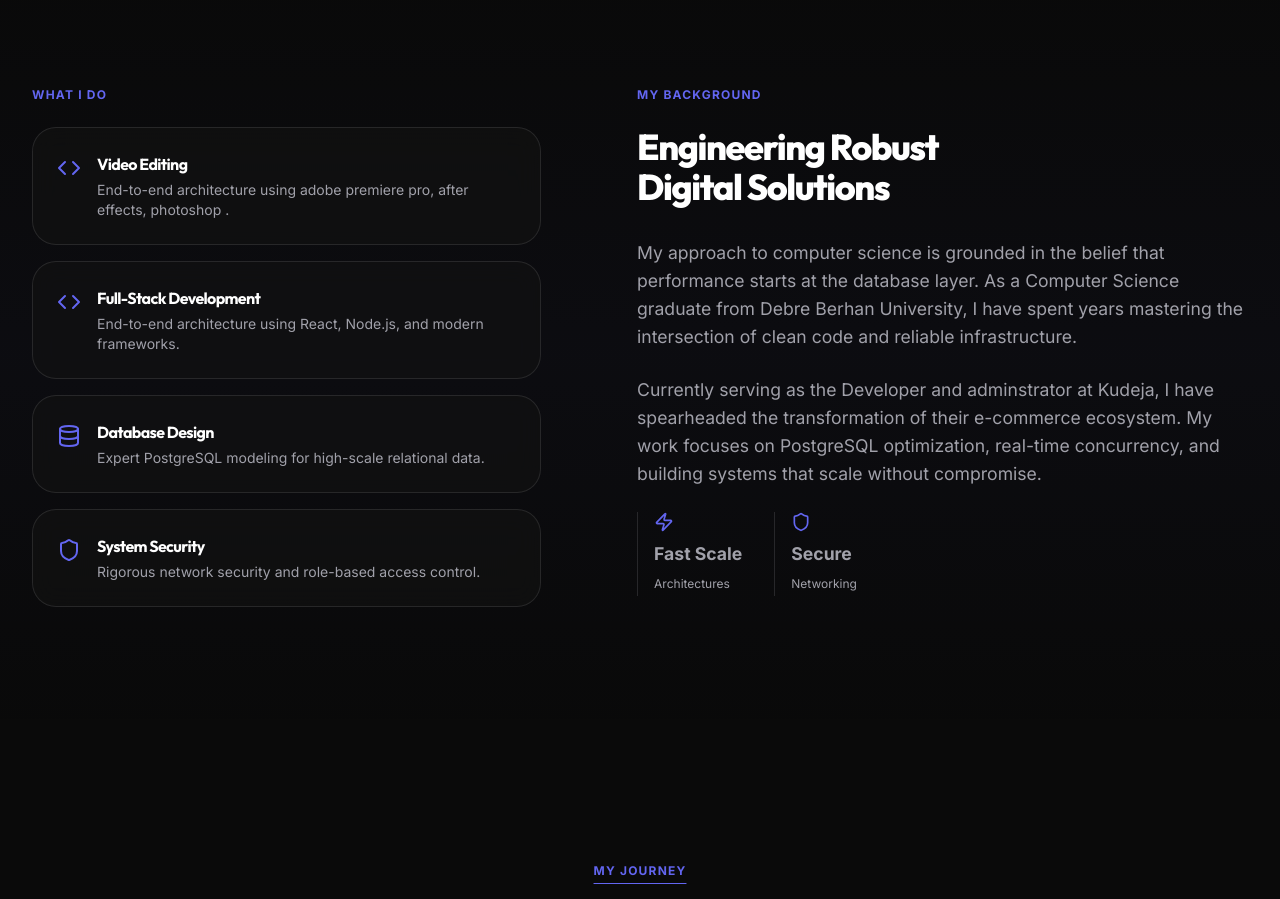
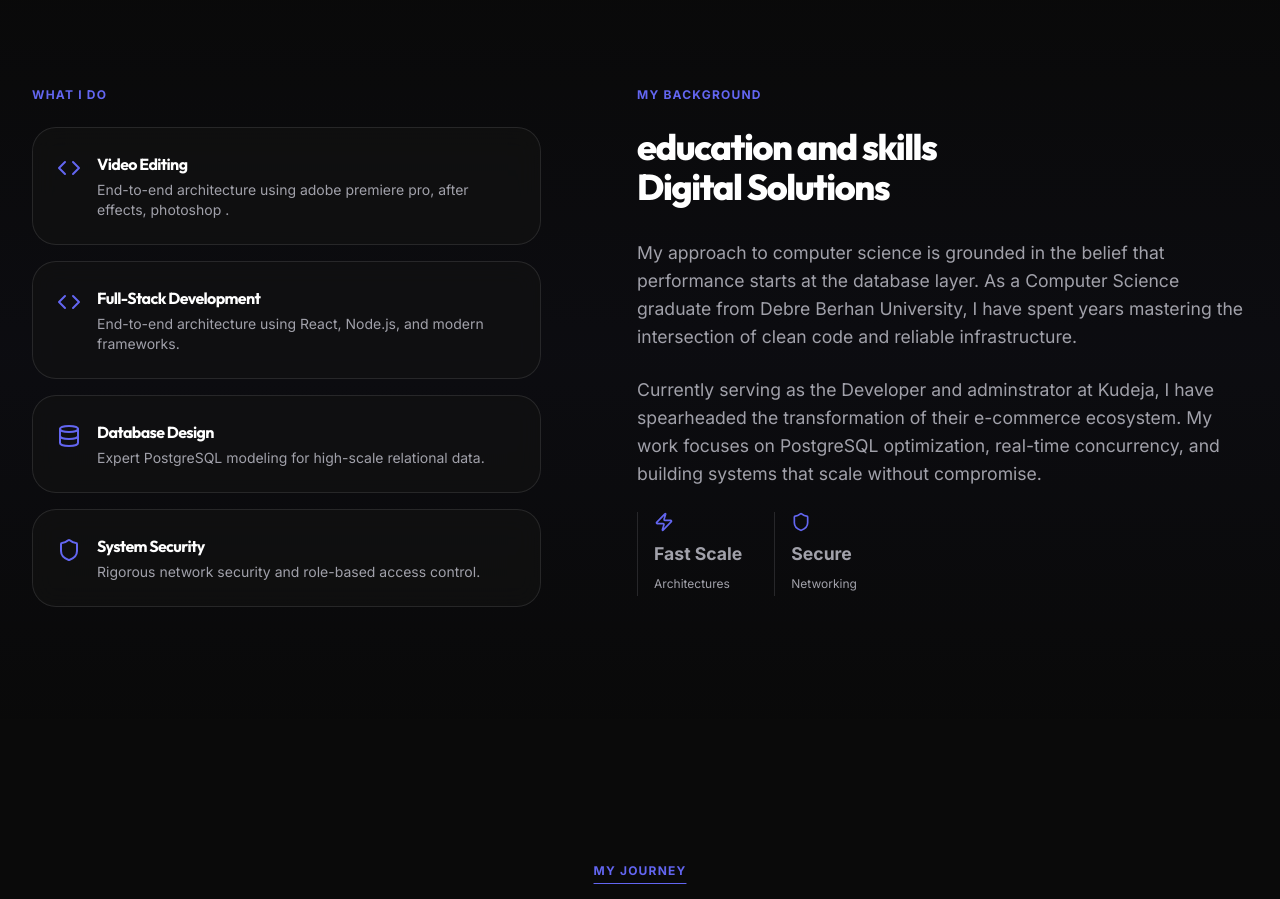
Before and after one commit to Abeni-M/portfolio, a React (Vite) app: page / in a window 1280 px wide. Shown: the part 1120-2019 px from the top of the page. Built offline with nearby package versions, Linux system fonts and the light colour scheme.

Commit message:
Update About

```diff
--- a/src/components/About.jsx
+++ b/src/components/About.jsx
@@ -55,7 +55,7 @@ const About = () => {
           {/* Biography Column */}
           <div className="bio-column">
             <span className="text-primary font-bold tracking-widest text-xs uppercase mb-6 block">My Background</span>
-            <h2 className="text-4xl font-extrabold mb-8">Engineering Robust <br />Digital Solutions</h2>
+            <h2 className="text-4xl font-extrabold mb-8">education and skills<br />Digital Solutions</h2>
             <div className="bio-text text-muted space-y-6">
               <p>
                 My approach to computer science is grounded in the belief that performance starts at the database layer.
```
